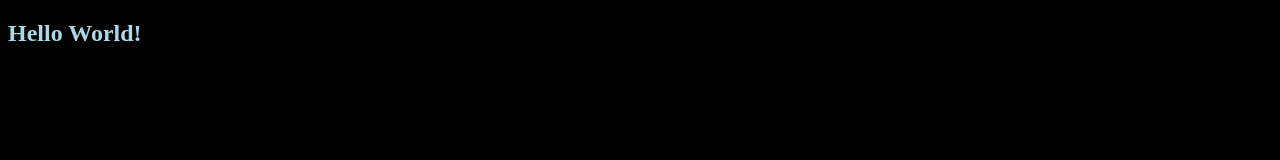
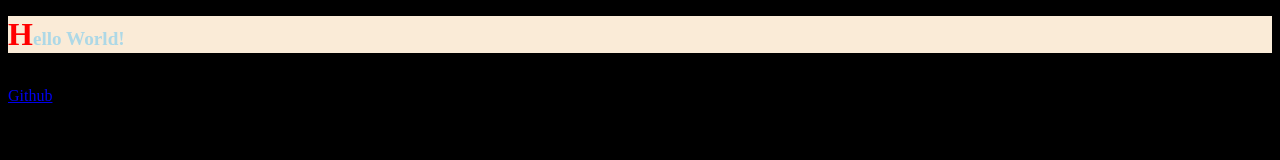
Before and after one commit to ColbyDomingos/COMP001B.LectureActivity1, a plain HTML site: page index.html in a window 1280 px wide. Drawn offline with Linux system fonts and the light colour scheme.

Commit message:
Added all required elements

```diff
--- a/index.html
+++ b/index.html
@@ -10,11 +10,17 @@
     <title>Document</title>
 
 </head>
-<body>
+<body> <!-- TYPE -->
 
-    <div class="intro">
-        <h2>Hello World!</h2>
+    <div class="intro"> <!-- CLASS -->
+        <h2 id="title1">Hello World!</h2> <!-- STANDARD ELEMENT & ID -->
     </div>
 
+    <br> <!-- EMPTY/VOID ELEMENT -->
+
+
+    <footer>
+        <a href="https://github.com/ColbyDomingos" target="_blank">Github</a>
+    </footer>
 </body>
 </html>
--- a/main.css
+++ b/main.css
@@ -1,5 +1,28 @@
+/* TYPE */
 body {
     color: lightblue;
 
     background-color: black;
 }
+
+/* CLASS */
+.intro {
+    background-color: antiquewhite;
+}
+
+
+/* ID */
+#title1 {
+    font-size: larger;
+}
+
+/* Pseudo Class */
+a:hover {
+    color: purple;
+}
+
+/* Pseudo Element */
+h2::first-letter {
+    color: red;
+    font-size: xx-large;
+}
```
Also changed, not shown: 1 other file.
